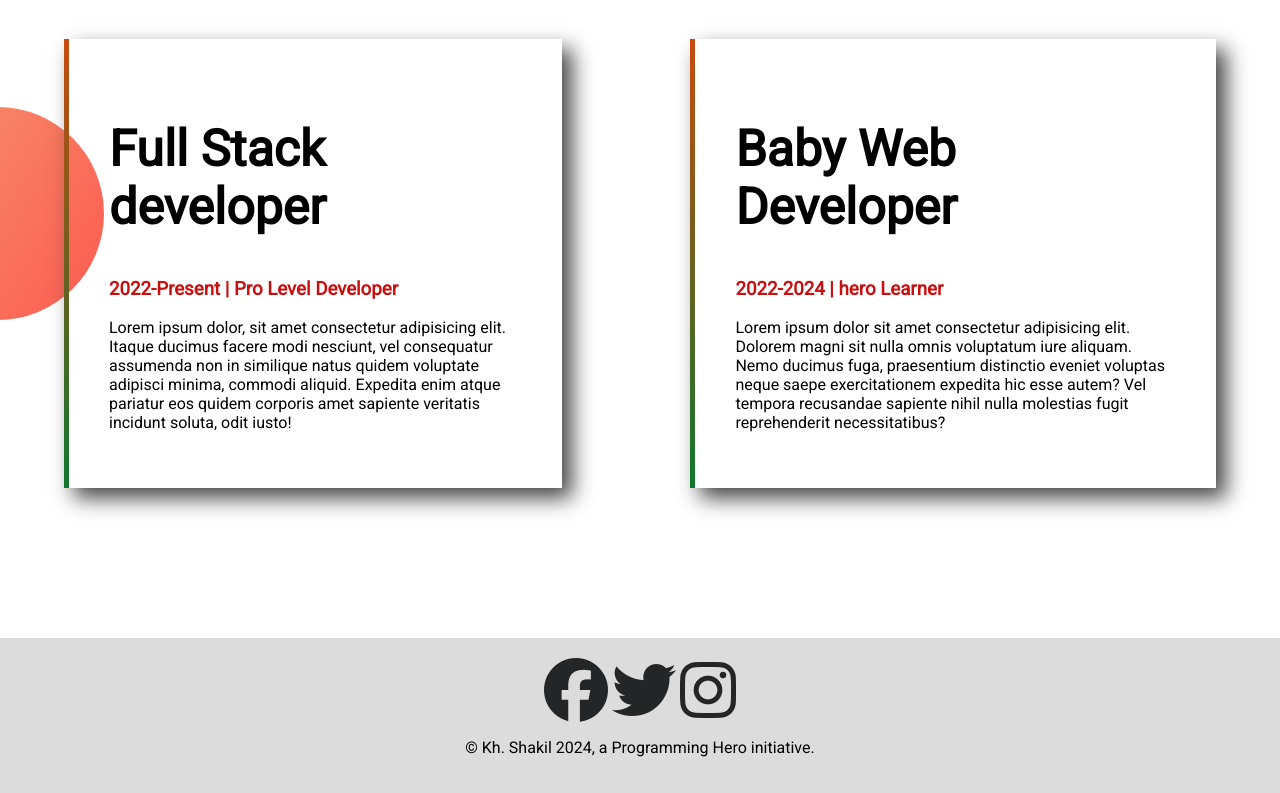
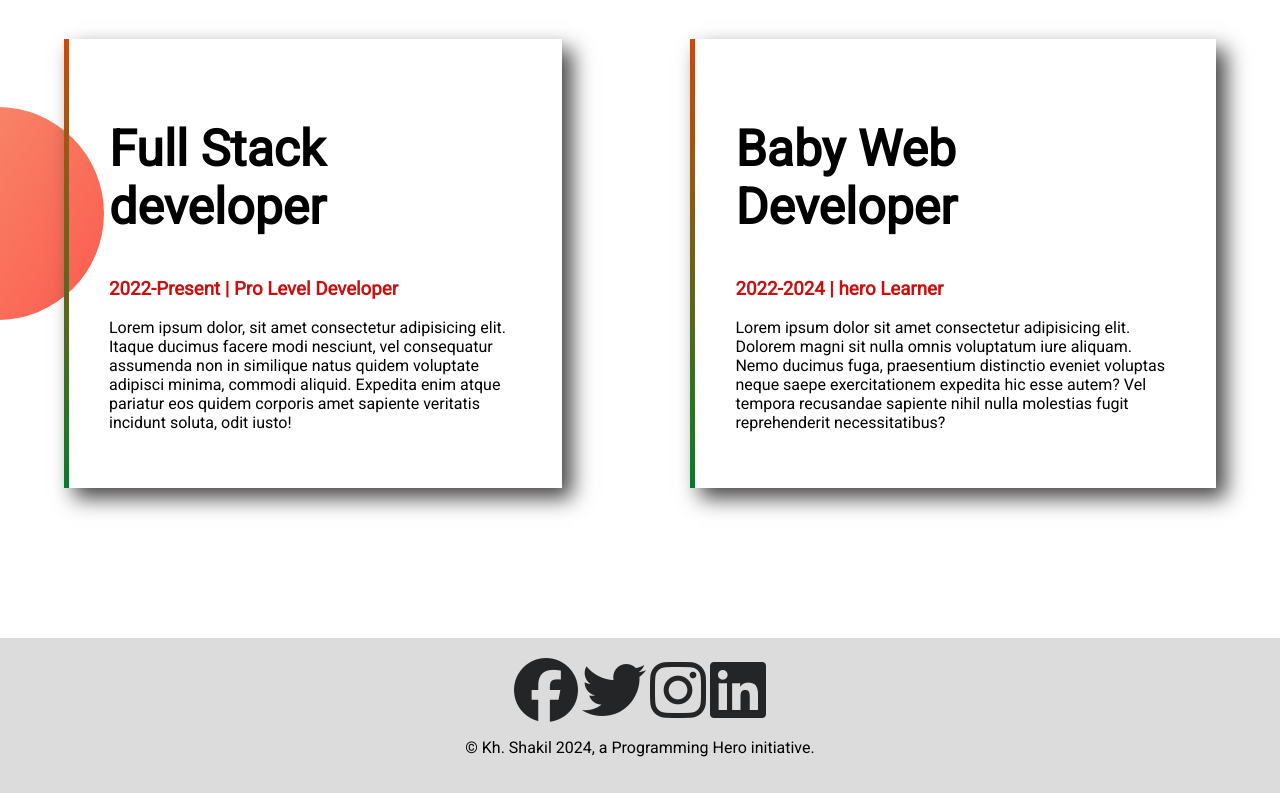
Before and after one commit to khshakilahamed/about-me, a plain HTML site: page index.html in a window 1280 px wide. Shown: the part 1269-2062 px from the top of the page. Drawn offline with Linux system fonts and the light colour scheme.

Commit message:
linkedin add

```diff
--- a/index.html
+++ b/index.html
@@ -84,6 +84,7 @@
 
             <a href="https://twitter.com/KhShakilAhamed" target="_blank"><i class="fab fa-twitter fa-4x"></i></a>
             <a href="https://www.instagram.com/khshakil.09/" target="_blank"><i class="fab fa-instagram fa-4x"></i></a>
+            <a href="https://www.linkedin.com/in/kh-shakil/" target="_blank"><i class="fab fa-linkedin fa-4x"></i></a>
 
         </div>
         <div>
```
